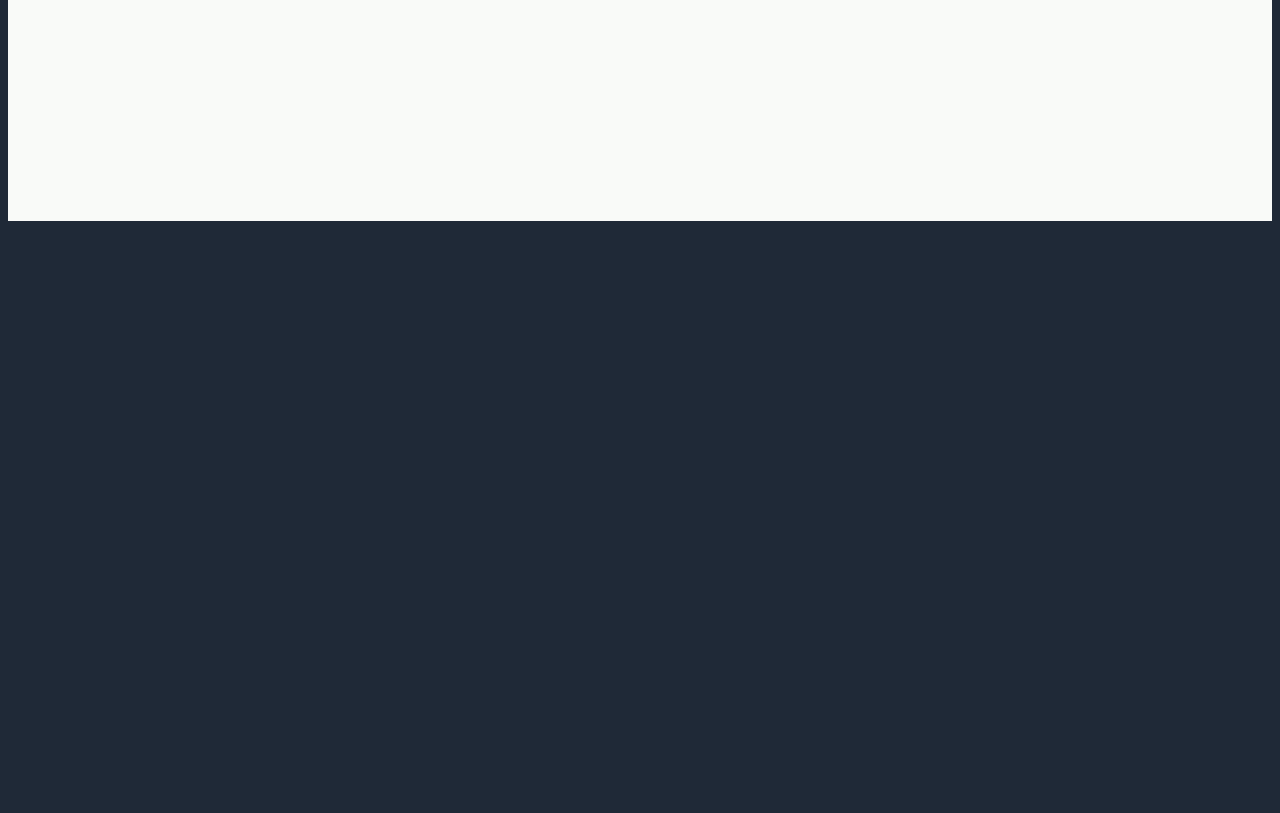
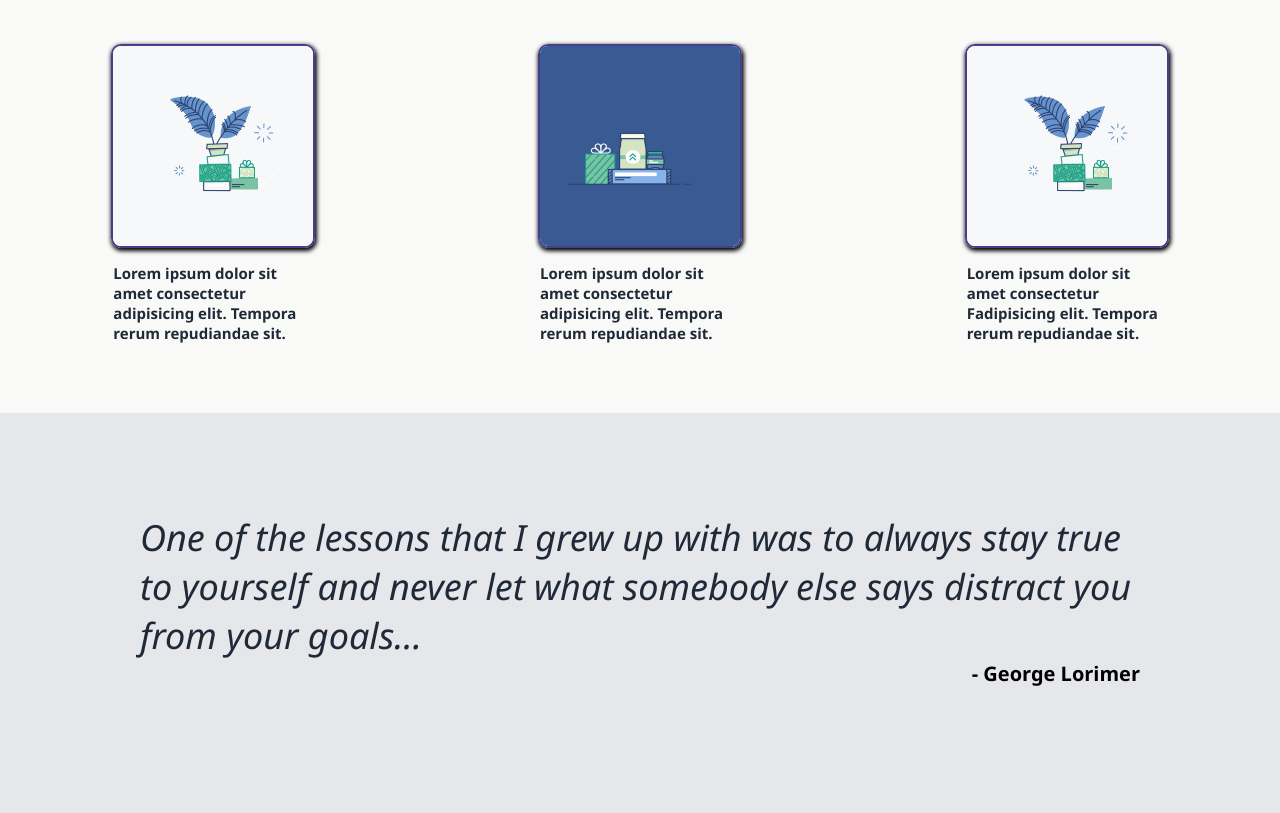
Before and after one commit to d1lanX/landing-page, a plain HTML site: page index.html in a window 1280 px wide. Shown: the part 547-1360 px from the top of the page. Before the commit the page ends 800 px from the top, so only its background shows below. Drawn offline with Linux system fonts and the light colour scheme.

Commit message:
Termine la parte del medio, con las 3 ilustraciones. Tambien la frase en italic

```diff
--- a/css/style.css
+++ b/css/style.css
@@ -1,7 +1,12 @@
+* {
+    margin: 0;
+    padding: 0;
+    font-family: 'Segoe UI', Tahoma, Geneva, Verdana, sans-serif;
+}
+
 body{
-    font-family: 'Segoe UI', Tahoma, Geneva, Verdana, sans-serif;
+    color: #F9FAF8;
     background-color: #1F2937;
-    color: #F9FAF8;
 }
 .header, .titulo, .subtitulo{
     display: flex;
@@ -61,6 +66,7 @@ a{
 
 .contenedor{
     display: flex;
+    flex-shrink: 1;
     padding-bottom: 80px;
 }
 .imagen{
@@ -78,6 +84,78 @@ a{
 
 .contenedor-medio{
     background-color: #F9FAF8;
+    display: flex;
+    flex-direction: column;
+    height: 500px;
+    /* border: 2px solid red; */
+}
+
+.contenedor-medio .titulo{
+    /* border: 1px solid springgreen; */
+    display: flex;
+    justify-content: center;
+    font-size: 30px;
+    color: #1F2937;
+}
+
+.ilustraciones{
+    display: flex;
+    justify-content: space-around;
+    /* border: 2px solid blue; */
     height: 300px;
-    padding: 0;
 }
+
+.card{
+    display: flex;
+    width: 200px;
+    align-items: center;
+    justify-content: center;
+    flex-direction: column;
+    /* border: 2px solid blue; */
+}
+
+img.ilustracion{
+    border-radius: 10px;
+    border: 2px solid darkslateblue;
+    width: 200px;
+    height: 200px;
+    box-shadow: 1px 2px 4px 1px #000000;
+}
+
+p.texto{
+    margin-top: 15px ;
+    color: #1F2937;
+    font-weight: 900;
+    font-size: 15px;
+}
+
+.contenedor-quote{
+    display: flex;
+    justify-content: center;
+    align-items: center;
+    height: 400px;
+    /* border: 2px solid red; */
+    background-color: #E5E7EB;
+}
+
+.quote{
+    font-style: italic;
+    font-size: 36px;
+    color: #1F2937;
+}
+
+.frase{
+    display: flex;
+    flex-direction: column;
+    width: 1000px;
+    height: 200px;
+    /* border: 2px solid black; */
+}
+
+.autor{
+    display: flex;
+    justify-content: flex-end;
+    font-weight: 900;
+    color: black;
+    font-size: 20px;
+}
--- a/index.html
+++ b/index.html
@@ -40,7 +40,37 @@
     </div>
 
     <div class="contenedor-medio">
-        hola
+        <div class="titulo">conoce más acerca de nosotros</div>
+
+        <div class="ilustraciones">
+
+            <div class="card">
+                <img src="css/1.jpg" alt="planta" class="ilustracion">
+                <p class="texto">Lorem ipsum dolor sit amet consectetur adipisicing elit. Tempora rerum repudiandae sit. </p>
+            </div>
+            <div class="card">
+                <img src="css/2.jpg" alt="producto" class="ilustracion">
+                <p class="texto">Lorem ipsum dolor sit amet consectetur adipisicing elit. Tempora rerum repudiandae sit. </p>
+
+            </div>
+            <div class="card">
+                <img src="css/1.jpg" alt="planta" class="ilustracion">
+                <p class="texto">Lorem ipsum dolor sit amet consectetur Fadipisicing elit. Tempora rerum repudiandae sit. </p>
+
+            </div>
+        </div>
+
+    </div>
+
+    <div class="contenedor-quote">
+
+        <div class="frase">
+            <div class="quote">
+                One of the lessons that I grew up with was to always stay true
+                to yourself and never let what somebody else says distract you from your goals...
+            </div>
+            <div class="autor">- George Lorimer</div>
+        </div>
     </div>
 
 </body>
```
Also changed, not shown: css/1.jpg (added), css/2.jpg (added).
